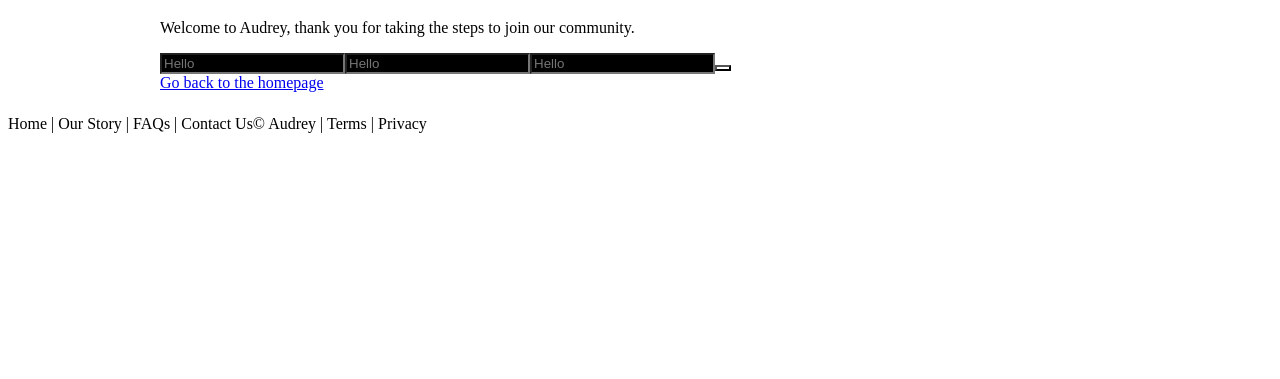
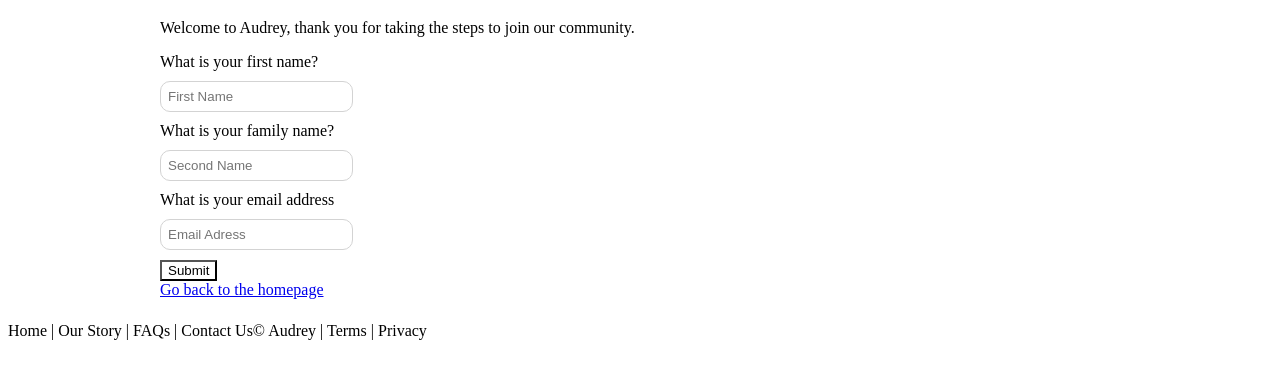
Before and after one commit to ReadWithAudrey/readwithaudrey, a Gatsby site: page /Form1 in a window 1280 px wide. Shown: the part 87-466 px from the top of the page. Built offline with nearby package versions, Linux system fonts and the light colour scheme; Gatsby itself is replaced by a stand-in of ours.

Commit message:
Finished static version of page 1 of signup #52

```diff
--- a/src/components/Button/Button.js
+++ b/src/components/Button/Button.js
@@ -1,6 +1,6 @@
 import React from 'react'
 import { StyledButton } from './Button.style'
 
-const Button = () => <StyledButton />
+const Button = props => <StyledButton>{props.children}</StyledButton>
 
 export default Button
--- a/src/components/InputBox/InputBox.js
+++ b/src/components/InputBox/InputBox.js
@@ -1,6 +1,6 @@
 import React from 'react'
 import { StyledInputBox } from './InputBox.style'
 
-const InputBox = () => <StyledInputBox placeholder="Hello" />
+const InputBox = props => <StyledInputBox placeholder={props.placeholder} />
 
 export default InputBox
--- a/src/components/InputBox/InputBox.style.js
+++ b/src/components/InputBox/InputBox.style.js
@@ -1,5 +1,10 @@
 import styled from 'styled-components'
 
 export const StyledInputBox = styled.input`
-  background: #000;
+  background: #fff;
+  display: block;
+  border: #d3d3d3 1px solid;
+  padding: 7px;
+  margin: 10px 0px;
+  border-radius: 10px;
 `
--- a/src/components/Label/Label.js
+++ b/src/components/Label/Label.js
@@ -1,6 +1,6 @@
 import React from 'react'
 import { StyledLabel } from './Label.style'
 
-const Label = () => <StyledLabel />
+const Label = props => <StyledLabel>{props.children}</StyledLabel>
 
 export default Label
--- a/src/markdown/formPart1.md
+++ b/src/markdown/formPart1.md
@@ -2,8 +2,5 @@
 title: 'Form Part 1'
 q1: 'What is your first name?'
 q2: 'What is your family name?'
-q3: 'what is your email address'
-q1input: 'First name'
-q2input: 'Second name'
-q3input: 'Email name'
+q3: 'What is your email address'
 ---
--- a/src/pages/Form1.js
+++ b/src/pages/Form1.js
@@ -15,12 +15,12 @@ const Form1 = ({ data }) => {
           community.
         </p>
         <Label>{q1}</Label>
-        <InputBox />
+        <InputBox placeholder="First Name" />
         <Label>{q2}</Label>
-        <InputBox />
+        <InputBox placeholder="Second Name" />
         <Label>{q3}</Label>
-        <InputBox />
-        <Button />
+        <InputBox placeholder="Email Adress" />
+        <Button>Submit</Button>
       </form>
       <Link to="/">Go back to the homepage</Link>
     </Layout>
```
